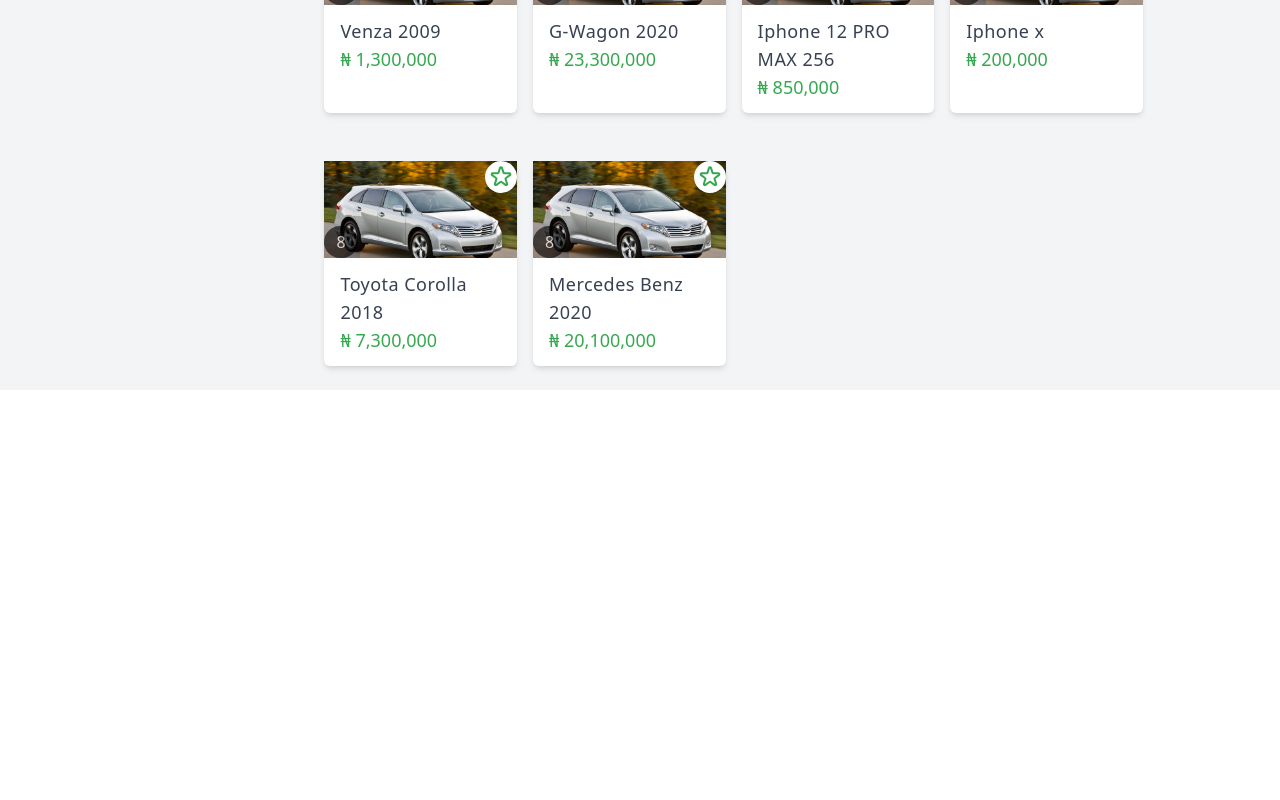
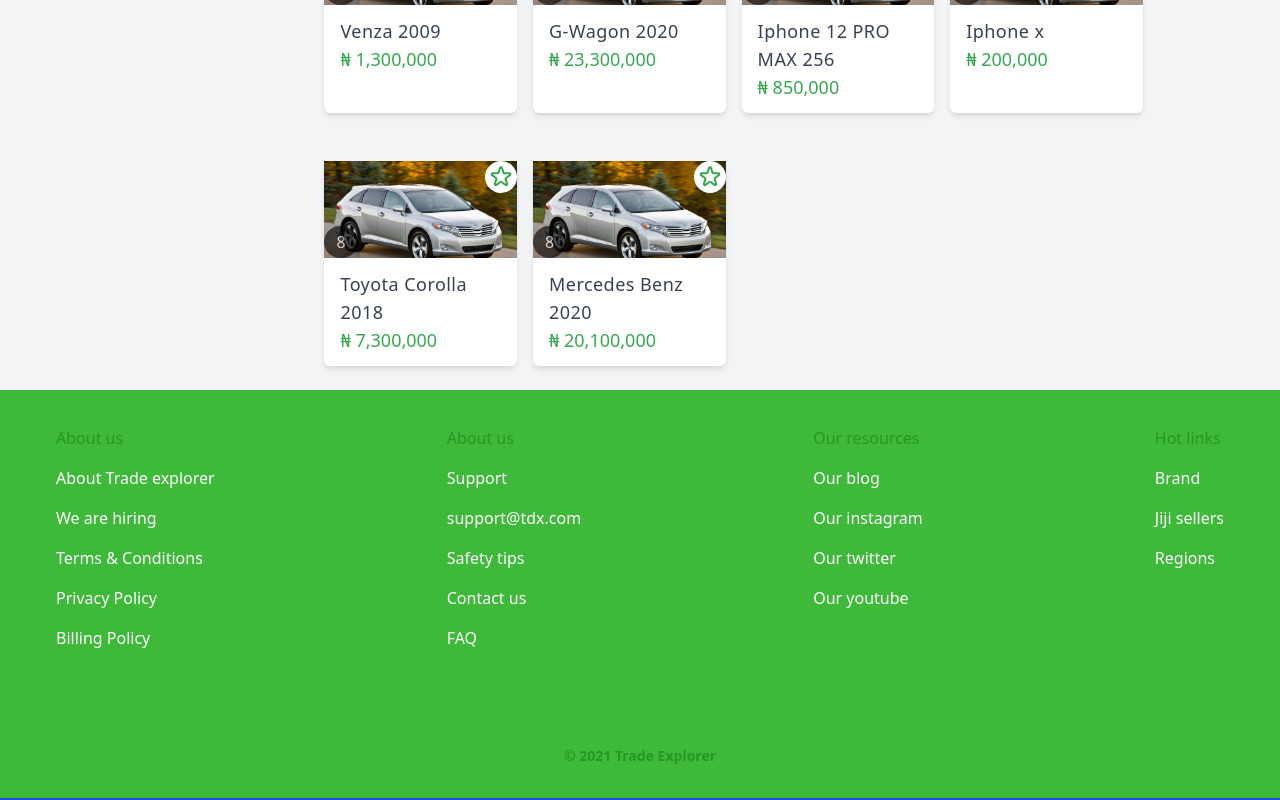
Before and after one commit to imakandiboi/tdx-redo, a Vue app: page / in a window 1280 px wide. Shown: the part 2497-3297 px from the top of the page. Before the commit the page ends 2887 px from the top, so only its background shows below. Built offline with nearby package versions, Linux system fonts and the light colour scheme; what vue-tailwind would draw is missing.

Commit message:
update: footer

```diff
--- a/src/App.vue
+++ b/src/App.vue
@@ -6,14 +6,18 @@
     <main class="pt-12 bg-gray-100">
       <router-view></router-view>
     </main>
+    <footer>
+      <Footer />
+    </footer>
   </div>
 </template>
 
 <script>
 import Navbar from "@/components/layout/NavbarComponent";
+import Footer from "./components/layout/FooterComponent.vue";
 export default {
   name: "App",
-  components: { Navbar },
+  components: { Navbar, Footer },
 };
 </script>
 
--- a/src/components/layout/FooterComponent.vue
+++ b/src/components/layout/FooterComponent.vue
@@ -0,0 +1,153 @@
+<template>
+  <footer
+    class="footer bg-explorerGreen-300 relative pt-1 border-b-2 border-blue-700"
+  >
+    <div class="container mx-auto px-6">
+      <div class="sm:flex sm:mt-8">
+        <div
+          class="mt-8 sm:mt-0 sm:w-full sm:px-8 flex flex-col md:flex-row justify-between"
+        >
+          <div class="flex flex-col">
+            <span class="text-explorerGreen-custom mb-2">About us</span>
+            <span class="my-2"
+              ><a href="#" class="text-white text-md hover:text-gray-300"
+                >About Trade explorer</a
+              ></span
+            >
+            <span class="my-2"
+              ><a href="#" class="text-white text-md hover:text-gray-300"
+                >We are hiring</a
+              ></span
+            >
+            <span class="my-2"
+              ><a href="#" class="text-white text-md hover:text-gray-300"
+                >Terms & Conditions</a
+              ></span
+            >
+            <span class="my-2"
+              ><a href="#" class="text-white text-md hover:text-gray-300"
+                >Privacy Policy</a
+              ></span
+            >
+            <span class="my-2"
+              ><a href="#" class="text-white text-md hover:text-gray-300"
+                >Billing Policy</a
+              ></span
+            >
+          </div>
+          <div class="flex flex-col">
+            <span class="text-explorerGreen-custom mb-2">About us</span>
+            <span class="my-2"
+              ><a href="#" class="text-white text-md hover:text-gray-300"
+                >Support</a
+              ></span
+            >
+            <span class="my-2"
+              ><a href="#" class="text-white text-md hover:text-gray-300"
+                >support@tdx.com</a
+              ></span
+            >
+            <span class="my-2"
+              ><a href="#" class="text-white text-md hover:text-gray-300"
+                >Safety tips</a
+              ></span
+            >
+            <span class="my-2"
+              ><a href="#" class="text-white text-md hover:text-gray-300"
+                >Contact us</a
+              ></span
+            >
+            <span class="my-2"
+              ><a href="#" class="text-white text-md hover:text-gray-300"
+                >FAQ</a
+              ></span
+            >
+          </div>
+          <div class="flex flex-col">
+            <span class="text-explorerGreen-custom mb-2">Our resources</span>
+            <span class="my-2"
+              ><a href="#" class="text-white text-md hover:text-gray-300"
+                >Our blog</a
+              ></span
+            >
+            <span class="my-2"
+              ><a href="#" class="text-white text-md hover:text-gray-300"
+                >Our instagram</a
+              ></span
+            >
+            <span class="my-2"
+              ><a href="#" class="text-white text-md hover:text-gray-300"
+                >Our twitter</a
+              ></span
+            >
+            <span class="my-2"
+              ><a href="#" class="text-white text-md hover:text-gray-300"
+                >Our youtube</a
+              ></span
+            >
+          </div>
+          <div class="flex flex-col">
+            <span class="text-explorerGreen-custom mb-2">Hot links</span>
+            <span class="my-2"
+              ><a href="#" class="text-white text-md hover:text-gray-300"
+                >Brand</a
+              ></span
+            >
+            <span class="my-2"
+              ><a href="#" class="text-white text-md hover:text-gray-300"
+                >Jiji sellers</a
+              ></span
+            >
+            <span class="my-2"
+              ><a href="#" class="text-white text-md hover:text-gray-300"
+                >Regions</a
+              ></span
+            >
+          </div>
+          <!-- <div class="flex flex-col">
+            <span class="text-explorerGreen-custom mb-2">About us</span>
+            <span class="my-2"
+              ><a href="#" class="text-white text-md hover:text-gray-300"
+                >About Trade explorer</a
+              ></span
+            >
+            <span class="my-2"
+              ><a href="#" class="text-white text-md hover:text-gray-300"
+                >About Trade explorer</a
+              ></span
+            >
+            <span class="my-2"
+              ><a href="#" class="text-white text-md hover:text-gray-300"
+                >About Trade explorer</a
+              ></span
+            >
+            <span class="my-2"
+              ><a href="#" class="text-white text-md hover:text-gray-300"
+                >About Trade explorer</a
+              ></span
+            >
+          </div> -->
+        </div>
+      </div>
+    </div>
+    <div class="container mx-auto px-6">
+      <div class="mt-16 flex flex-col items-center">
+        <div class="sm:w-2/3 text-center py-6">
+          <p class="text-sm text-explorerGreen-custom font-bold mb-2">
+            © {{ new Date().getFullYear() }} Trade Explorer
+          </p>
+        </div>
+      </div>
+    </div>
+  </footer>
+</template>
+
+<script>
+export default {};
+</script>
+
+<style scoped>
+.text-explorerGreen-custom {
+  color: #279625;
+}
+</style>
```
